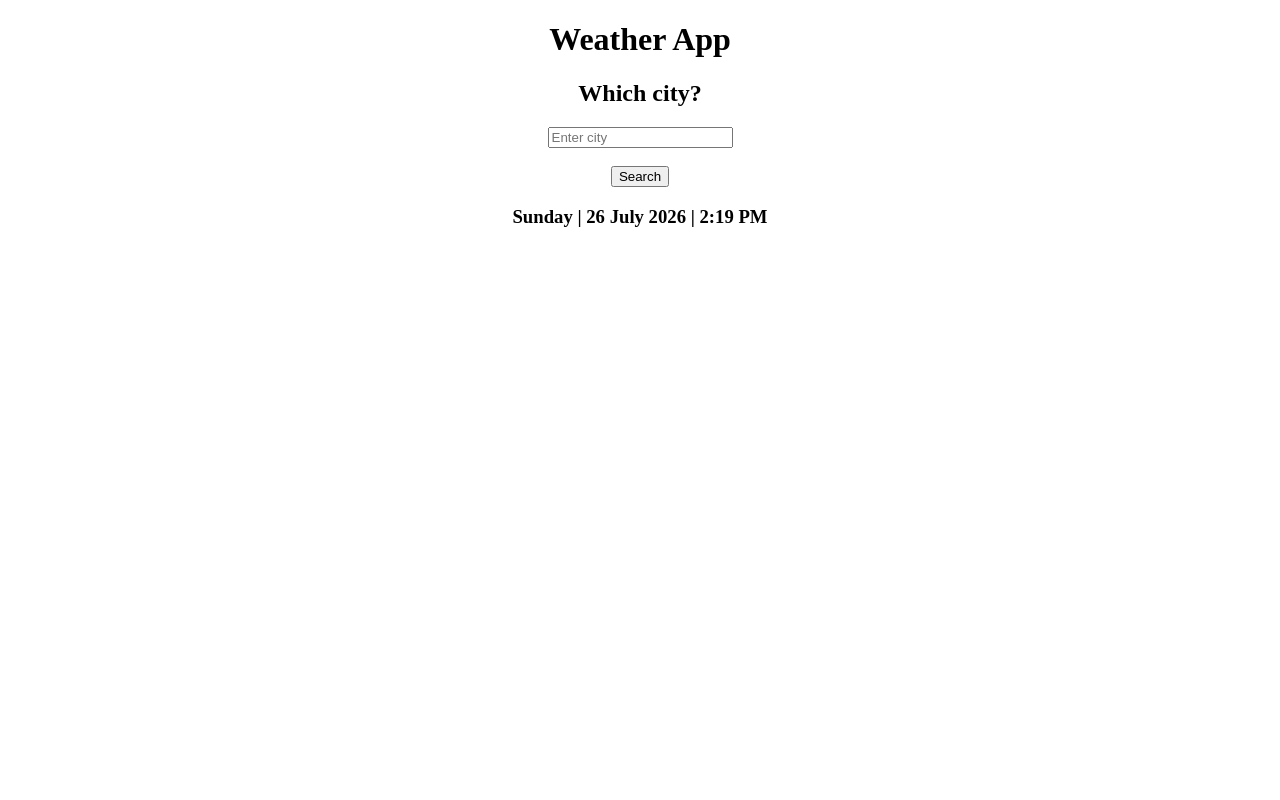
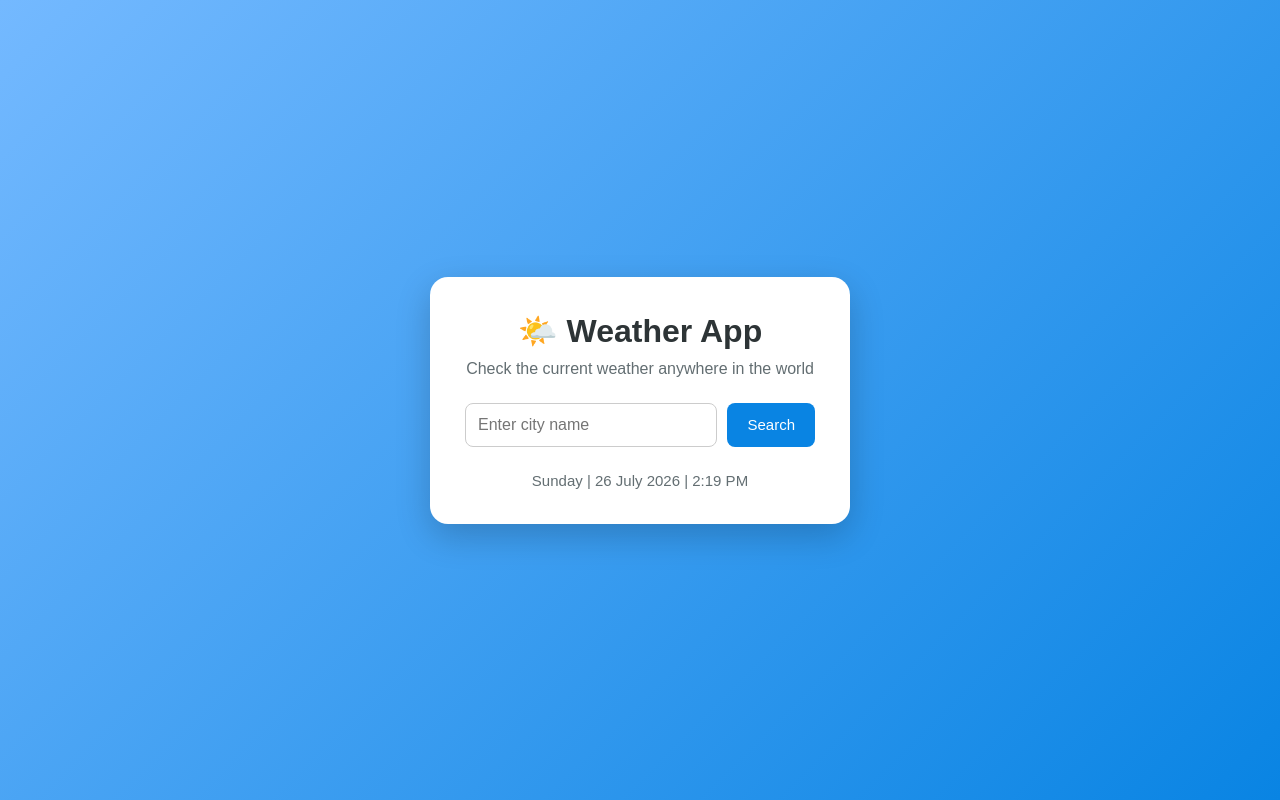
Before and after one commit to Atharva-Shelke/WeatherApp-Using-Javascript, a website with bundled scripts: page index.html in a window 1280 px wide. Built offline with nearby package versions, Linux system fonts and the light colour scheme.

Commit message:
Modified landing page to have improved UI

```diff
--- a/index.html
+++ b/index.html
@@ -2,19 +2,22 @@
 <html>
   <head>
     <title>Weather App</title>
+    <link rel="stylesheet" href="styles.css">
   </head>
   <body>
-    <center>
-      <h1>Weather App</h1>
-      <h2>Which city?</h2>
-      <input type="search" id="cityInput" placeholder="Enter city"/>
-      <br/><br/>
-      <input type="submit" id="getWeather" value="Search" />
+    <div class="container">
+      <h1>🌤️ Weather App</h1>
+      <p class="subtitle">Check the current weather anywhere in the world</p>
+
+      <div class="search-box">
+        <input type="search" id="cityInput" placeholder="Enter city name" required />
+        <button id="getWeather">Search</button>
+      </div>
 
       <div id="result"></div>
 
-      <h3 id="date"></h3>
-    </center>
+      <p id="date"></p>
+    </div>
 
     <script type="module" src="./app.js"></script>
 
```
